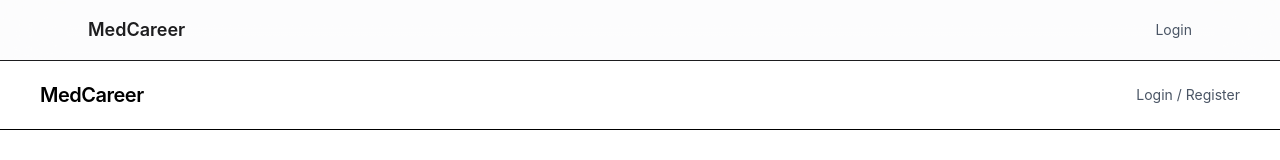
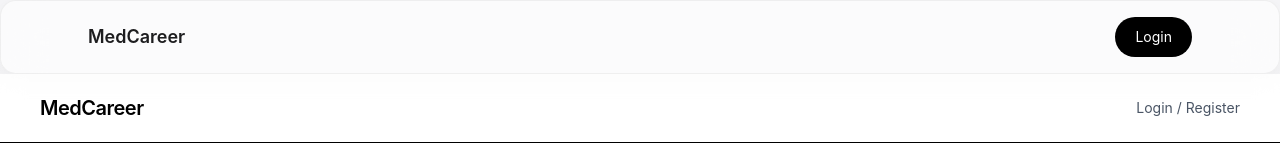
Before and after one commit to rashtravardhana/medpro, a Next.js app: page / in a window 1280 px wide. Shown: the top 160 px of the page. Built offline with nearby package versions, Linux system fonts and the light colour scheme; no server answers.

Commit message:
Update Navbar.tsx

```diff
--- a/app/components/Navbar.tsx
+++ b/app/components/Navbar.tsx
@@ -16,16 +16,16 @@ export default function Navbar() {
   }, []);
 
   return (
-    <header className="sticky top-0 z-50 backdrop-blur-xl bg-white/70 border-b">
+    <header className="sticky top-0 z-50 glass soft-shadow">
       <div className="max-w-6xl mx-auto flex justify-between items-center px-6 py-4">
 
         {/* LOGO */}
-        <h1 className="text-lg font-semibold">
+        <a href="/" className="text-lg font-semibold">
           MedCareer
-        </h1>
+        </a>
 
-        {/* NAV LINKS */}
-        <div className="flex gap-6 text-sm text-gray-600">
+        {/* NAV */}
+        <div className="flex gap-6 text-sm text-gray-600 items-center">
 
           {user ? (
             <>
@@ -44,7 +44,9 @@ export default function Navbar() {
               </button>
             </>
           ) : (
-            <a href="/auth">Login</a>
+            <a href="/auth" className="btn-primary">
+              Login
+            </a>
           )}
 
         </div>
```
